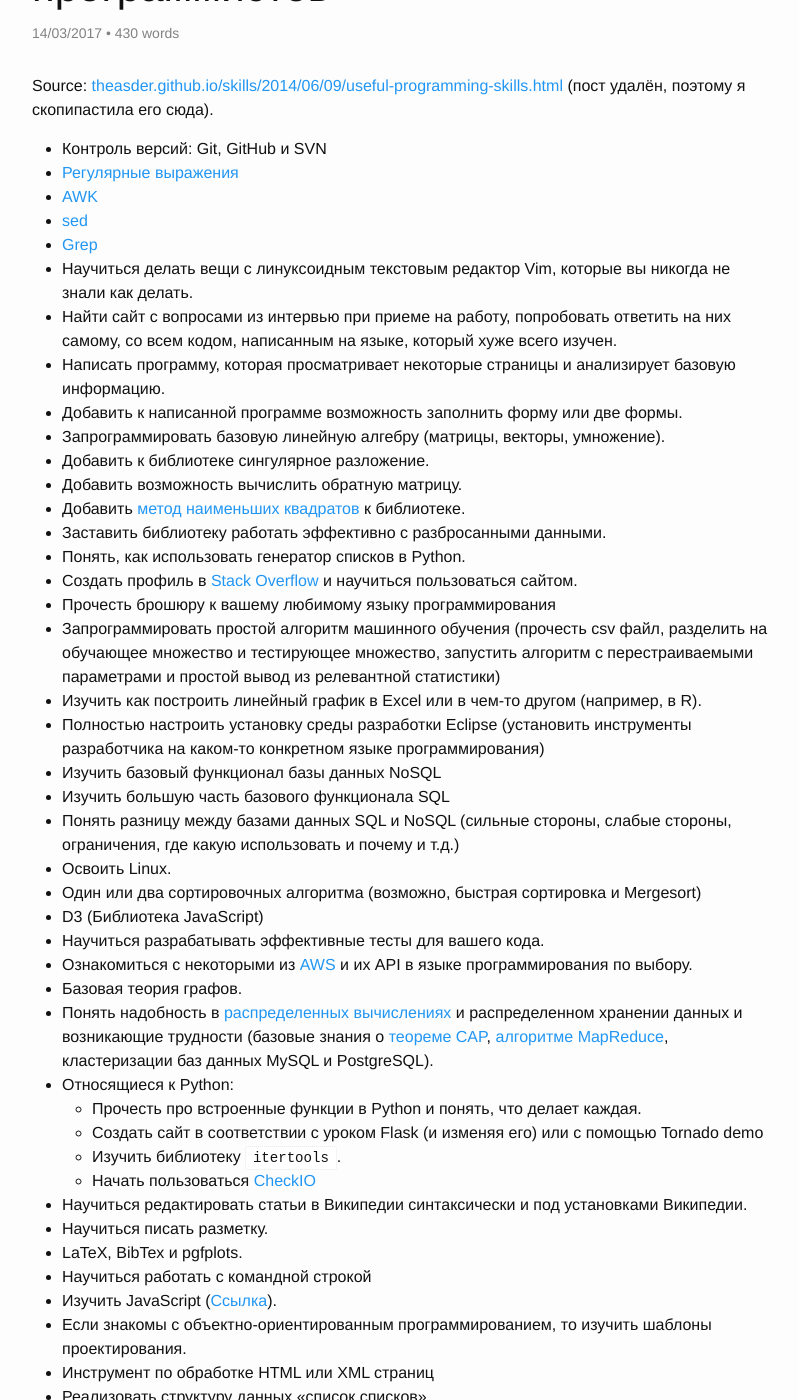
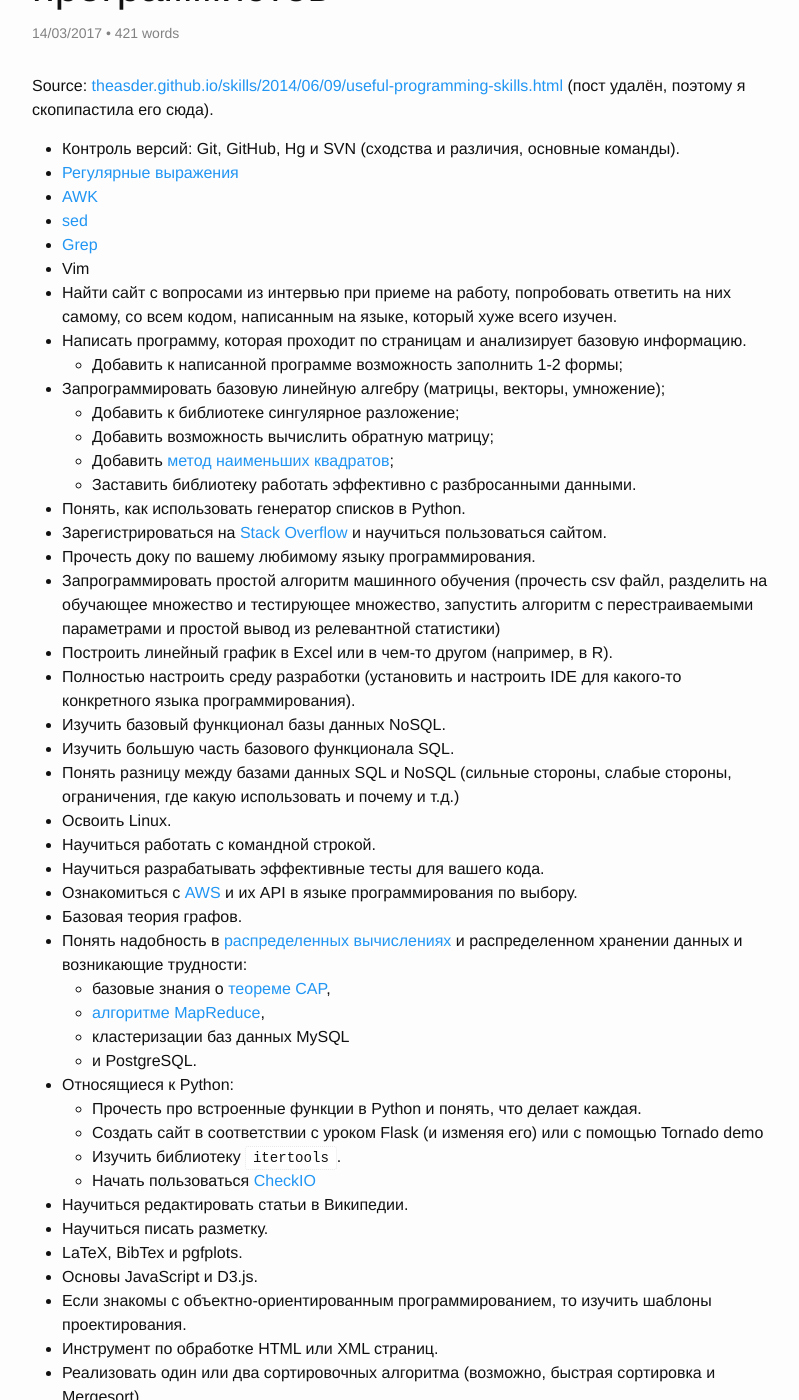
Before and after one commit to demidovakatya/demidovakatya.github.io, a Jekyll site: the page built from _posts/2017-03-14-useful-programming-skills.markdown, in a window 1280 px wide and 1400 px high, scrolled down 247 px. Shown: the whole window, without its empty margins (238-1037 px from the left). Built offline with Jekyll 4.4.1, drawn with Linux system fonts in a browser that asks for light colours; nearby versions of some CDN libraries; some of the changed text lies outside the part shown.

Commit message:
updated recent post

```diff
--- a/_posts/2017-03-14-useful-programming-skills.markdown
+++ b/_posts/2017-03-14-useful-programming-skills.markdown
@@ -6,49 +6,60 @@
 
 Source: [theasder.github.io/skills/2014/06/09/useful-programming-skills.html](http://theasder.github.io/skills/2014/06/09/useful-programming-skills.html) (пост удалён, поэтому я скопипастила его сюда).
 
-- Контроль версий: Git, GitHub и SVN
+- Контроль версий: Git, GitHub, Hg и SVN (сходства и различия, основные команды).
 - [Регулярные выражения](http://ru.wikipedia.org/wiki/%D0%A0%D0%B5%D0%B3%D1%83%D0%BB%D1%8F%D1%80%D0%BD%D1%8B%D0%B5_%D0%B2%D1%8B%D1%80%D0%B0%D0%B6%D0%B5%D0%BD%D0%B8%D1%8F)
 - [AWK](https://ru.wikipedia.org/wiki/AWK)
 - [sed](http://ru.wikipedia.org/wiki/Sed)
 - [Grep](https://ru.wikipedia.org/wiki/Grep)
-- Научиться делать вещи с линуксоидным текстовым редактор Vim, которые вы никогда не знали как делать.
+- Vim
 - Найти сайт с вопросами из интервью при приеме на работу, попробовать ответить на них самому, со всем кодом, написанным на языке, который хуже всего изучен.
-- Написать программу, которая просматривает некоторые страницы и анализирует базовую информацию.
-- Добавить к написанной программе возможность заполнить форму или две формы.
-- Запрограммировать базовую линейную алгебру (матрицы, векторы, умножение).
-- Добавить к библиотеке сингулярное разложение.
-- Добавить возможность вычислить обратную матрицу.
-- Добавить [метод наименьших квадратов](http://ru.wikipedia.org/wiki/%D0%9C%D0%B5%D1%82%D0%BE%D0%B4_%D0%BD%D0%B0%D0%B8%D0%BC%D0%B5%D0%BD%D1%8C%D1%88%D0%B8%D1%85_%D0%BA%D0%B2%D0%B0%D0%B4%D1%80%D0%B0%D1%82%D0%BE%D0%B2) к библиотеке.
-- Заставить библиотеку работать эффективно с разбросанными данными.
+- Написать программу, которая проходит по страницам и анализирует базовую информацию.
+    - Добавить к написанной программе возможность заполнить 1-2 формы;
+- Запрограммировать базовую линейную алгебру (матрицы, векторы, умножение);
+    - Добавить к библиотеке сингулярное разложение;
+    - Добавить возможность вычислить обратную матрицу;
+    - Добавить [метод наименьших квадратов](http://ru.wikipedia.org/wiki/%D0%9C%D0%B5%D1%82%D0%BE%D0%B4_%D0%BD%D0%B0%D0%B8%D0%BC%D0%B5%D0%BD%D1%8C%D1%88%D0%B8%D1%85_%D0%BA%D0%B2%D0%B0%D0%B4%D1%80%D0%B0%D1%82%D0%BE%D0%B2);
+    - Заставить библиотеку работать эффективно с разбросанными данными.
 - Понять, как использовать генератор списков в Python.
-- Создать профиль в [Stack Overflow](http://stackoverflow.com/) и научиться пользоваться сайтом.
-- Прочесть брошюру к вашему любимому языку программирования
+- Зарегистрироваться на [Stack Overflow](http://stackoverflow.com/) и научиться пользоваться сайтом.
+- Прочесть доку по вашему любимому языку программирования.
 - Запрограммировать простой алгоритм машинного обучения (прочесть csv файл, разделить на обучающее множество и тестирующее множество, запустить алгоритм с перестраиваемыми параметрами и простой вывод из релевантной статистики)
-- Изучить как построить линейный график в Excel или в чем-то другом (например, в R).
-- Полностью настроить установку среды разработки Eclipse (установить инструменты разработчика на каком-то конкретном языке программирования)
-- Изучить базовый функционал базы данных NoSQL
-- Изучить большую часть базового функционала SQL
+- Построить линейный график в Excel или в чем-то другом (например, в R).
+- Полностью настроить среду разработки (установить и настроить IDE для какого-то конкретного языка программирования).
+- Изучить базовый функционал базы данных NoSQL.
+- Изучить большую часть базового функционала SQL.
 - Понять разницу между базами данных SQL и NoSQL (сильные стороны, слабые стороны, ограничения, где какую использовать и почему и т.д.)
 - Освоить Linux.
-- Один или два сортировочных алгоритма (возможно, быстрая сортировка и Mergesort)
-- D3 (Библиотека JavaScript)
+- Научиться работать с командной строкой.
 - Научиться разрабатывать эффективные тесты для вашего кода.
-- Ознакомиться с некоторыми из [AWS](amazon.com) и их API в языке программирования по выбору.
+- Ознакомиться с [AWS](amazon.com) и их API в языке программирования по выбору.
 - Базовая теория графов.
-- Понять надобность в [распределенных вычислениях](https://ru.wikipedia.org/wiki/%D0%A0%D0%B0%D1%81%D0%BF%D1%80%D0%B5%D0%B4%D0%B5%D0%BB%D1%91%D0%BD%D0%BD%D1%8B%D0%B5_%D0%B2%D1%8B%D1%87%D0%B8%D1%81%D0%BB%D0%B5%D0%BD%D0%B8%D1%8F) и распределенном хранении данных и возникающие трудности (базовые знания о [теореме CAP](http://ru.wikipedia.org/wiki/%D0%A2%D0%B5%D0%BE%D1%80%D0%B5%D0%BC%D0%B0_CAP), [алгоритме MapReduce](http://ru.wikipedia.org/wiki/MapReduce), кластеризации баз данных MySQL и PostgreSQL).
+- Понять надобность в [распределенных вычислениях](https://ru.wikipedia.org/wiki/%D0%A0%D0%B0%D1%81%D0%BF%D1%80%D0%B5%D0%B4%D0%B5%D0%BB%D1%91%D0%BD%D0%BD%D1%8B%D0%B5_%D0%B2%D1%8B%D1%87%D0%B8%D1%81%D0%BB%D0%B5%D0%BD%D0%B8%D1%8F) и распределенном хранении данных и возникающие трудности:
+    - базовые знания о [теореме CAP](http://ru.wikipedia.org/wiki/%D0%A2%D0%B5%D0%BE%D1%80%D0%B5%D0%BC%D0%B0_CAP),
+    - [алгоритме MapReduce](http://ru.wikipedia.org/wiki/MapReduce),
+    - кластеризации баз данных MySQL
+    - и PostgreSQL.
 - Относящиеся к Python:
     - Прочесть про встроенные функции в Python и понять, что делает каждая.
     - Создать сайт в соответствии c уроком Flask (и изменяя его) или с помощью Tornado demo
     - Изучить библиотеку `itertools`.
     - Начать пользоваться [CheckIO](http://www.checkio.org/)
-- Научиться редактировать статьи в Википедии синтаксически и под установками Википедии.
+- Научиться редактировать статьи в Википедии.
 - Научиться писать разметку.
 - LaTeX, BibTex и pgfplots.
-- Научиться работать с командной строкой
-- Изучить JavaScript ([Ссылка](http://learn.javascript.ru)).
+- Основы JavaScript и D3.js.
 - Если знакомы с объектно-ориентированным программированием, то изучить шаблоны проектирования.
-- Инструмент по обработке HTML или XML страниц
-- Реализовать структуру данных «список списков»
-- Реализовать алгоритм случайного блуждания, PageRank, [алгоритм по кластеризации коэффициентов](http://en.wikipedia.org/wiki/Clustering_coefficient)
-- Реализовать [поиск в ширину](http://ru.wikipedia.org/wiki/%D0%9F%D0%BE%D0%B8%D1%81%D0%BA_%D0%B2_%D1%88%D0%B8%D1%80%D0%B8%D0%BD%D1%83), [поиск в глубину](http://ru.wikipedia.org/wiki/%D0%9F%D0%BE%D0%B8%D1%81%D0%BA_%D0%B2_%D0%B3%D0%BB%D1%83%D0%B1%D0%B8%D0%BD%D1%83), [задачу о кратчайшем пути](http://ru.wikipedia.org/wiki/%D0%97%D0%B0%D0%B4%D0%B0%D1%87%D0%B0_%D0%BE_%D0%BA%D1%80%D0%B0%D1%82%D1%87%D0%B0%D0%B9%D1%88%D0%B5%D0%BC_%D0%BF%D1%83%D1%82%D0%B8), [топологическую сортировку](http://ru.wikipedia.org/wiki/%D0%A2%D0%BE%D0%BF%D0%BE%D0%BB%D0%BE%D0%B3%D0%B8%D1%87%D0%B5%D1%81%D0%BA%D0%B0%D1%8F_%D1%81%D0%BE%D1%80%D1%82%D0%B8%D1%80%D0%BE%D0%B2%D0%BA%D0%B0),[минимальное остовное дерево](http://ru.wikipedia.org/wiki/%D0%9C%D0%B8%D0%BD%D0%B8%D0%BC%D0%B0%D0%BB%D1%8C%D0%BD%D0%BE%D0%B5_%D0%BE%D1%81%D1%82%D0%BE%D0%B2%D0%BD%D0%BE%D0%B5_%D0%B4%D0%B5%D1%80%D0%B5%D0%B2%D0%BE)
+- Инструмент по обработке HTML или XML страниц.
+- Реализовать один или два сортировочных алгоритма (возможно, быстрая сортировка и Mergesort).
+- Реализовать структуру данных «список списков».
+- Реализовать
+    - алгоритм случайного блуждания,
+    - PageRank,
+    - [алгоритм по кластеризации коэффициентов](http://en.wikipedia.org/wiki/Clustering_coefficient).
+- Реализовать
+    - [поиск в ширину](http://ru.wikipedia.org/wiki/%D0%9F%D0%BE%D0%B8%D1%81%D0%BA_%D0%B2_%D1%88%D0%B8%D1%80%D0%B8%D0%BD%D1%83),
+    - [поиск в глубину](http://ru.wikipedia.org/wiki/%D0%9F%D0%BE%D0%B8%D1%81%D0%BA_%D0%B2_%D0%B3%D0%BB%D1%83%D0%B1%D0%B8%D0%BD%D1%83),
+    - [задачу о кратчайшем пути](http://ru.wikipedia.org/wiki/%D0%97%D0%B0%D0%B4%D0%B0%D1%87%D0%B0_%D0%BE_%D0%BA%D1%80%D0%B0%D1%82%D1%87%D0%B0%D0%B9%D1%88%D0%B5%D0%BC_%D0%BF%D1%83%D1%82%D0%B8),
+    - [топологическую сортировку](http://ru.wikipedia.org/wiki/%D0%A2%D0%BE%D0%BF%D0%BE%D0%BB%D0%BE%D0%B3%D0%B8%D1%87%D0%B5%D1%81%D0%BA%D0%B0%D1%8F_%D1%81%D0%BE%D1%80%D1%82%D0%B8%D1%80%D0%BE%D0%B2%D0%BA%D0%B0),
+    - [минимальное остовное дерево](http://ru.wikipedia.org/wiki/%D0%9C%D0%B8%D0%BD%D0%B8%D0%BC%D0%B0%D0%BB%D1%8C%D0%BD%D0%BE%D0%B5_%D0%BE%D1%81%D1%82%D0%BE%D0%B2%D0%BD%D0%BE%D0%B5_%D0%B4%D0%B5%D1%80%D0%B5%D0%B2%D0%BE).
 - Сделайте простенькое встраиваемое Java-приложение с как минимум одним взаимодействием с обработчиками событий и не только одними кнопками.
```
